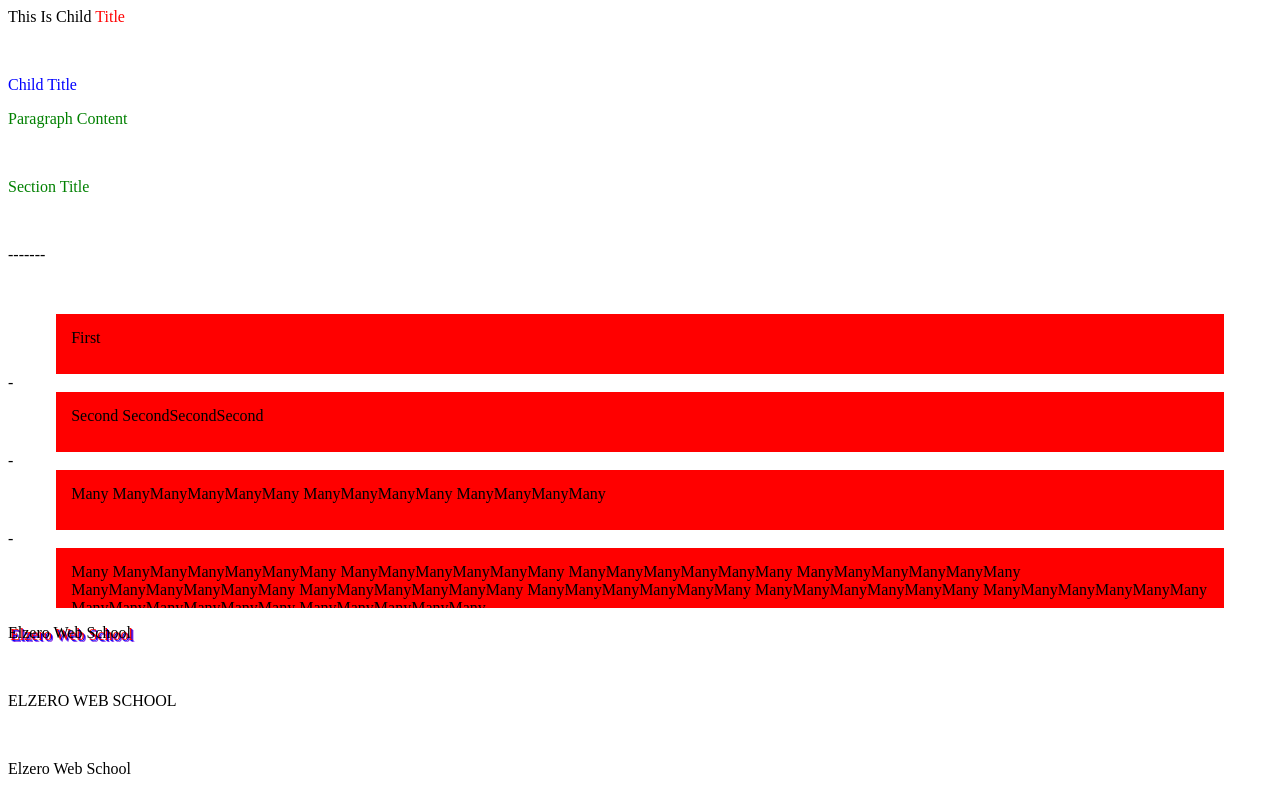
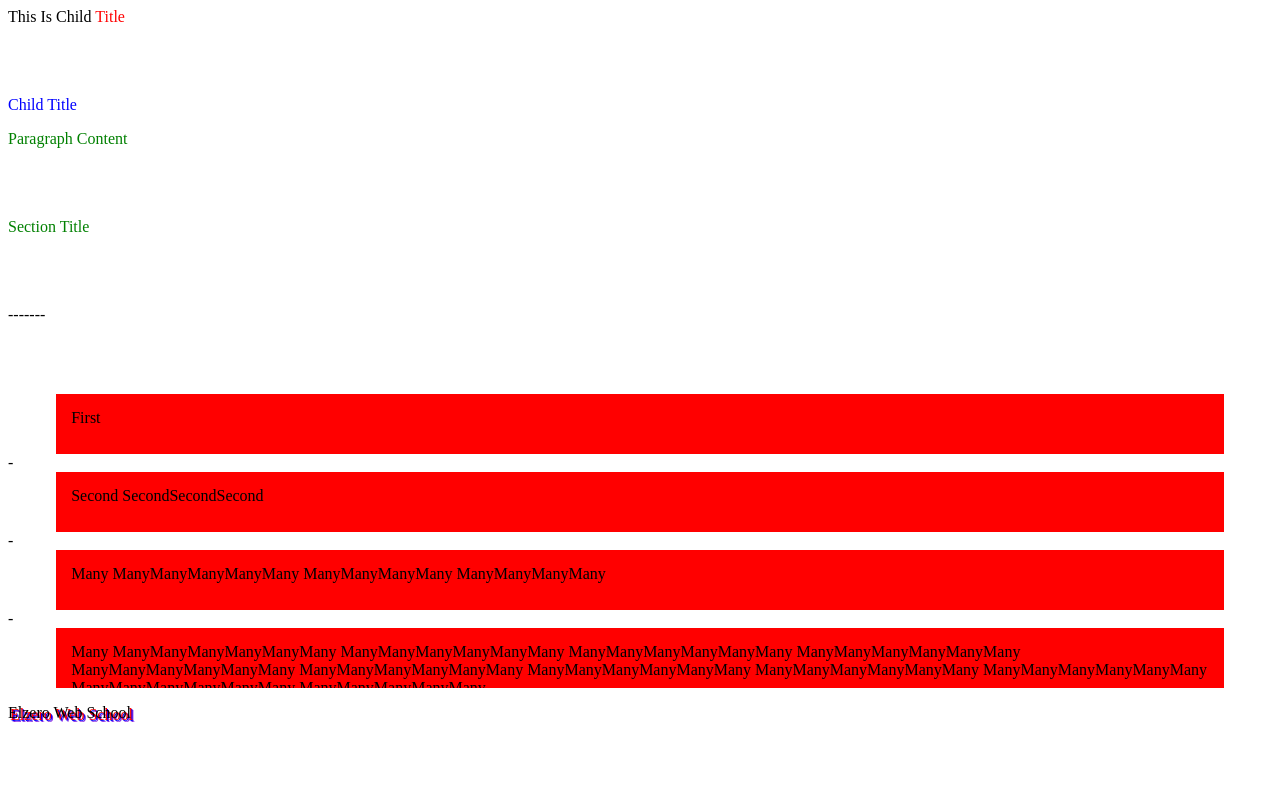
Before and after one commit to omarmazin/Css-Course-, a plain HTML site: page Week 2/index.html in a window 1280 px wide. Shown: the top 789 px of the page. Drawn offline with Linux system fonts and the light colour scheme.

Commit message:
Good Mornin'.

```diff
--- /dev/null
+++ b/Week 2/page 2/style.css
@@ -0,0 +1,17 @@
+div{
+    padding: 20px;
+    text-align: center;
+    border: solid orangered 3px;
+    /* background-color: #EEe; */
+}
+div h2{
+    padding: inherit;
+    border: inherit;
+    background-color: #eee;
+}
+div p {
+    padding: inherit;
+    border: inherit;
+    background-color: inherit;
+    background-color: #eee;
+}
--- a/Week 2/style.css
+++ b/Week 2/style.css
@@ -1,5 +1,5 @@
 *{
-    margin-bottom: 50px;
+    margin-bottom: 70px;
 }
 .parent .child .title{
     color: red;
```
Also changed, not shown: Week 2/index.html (+1 -0 lines), Week 2/page 2/index.html (added, +19 -0 lines).
